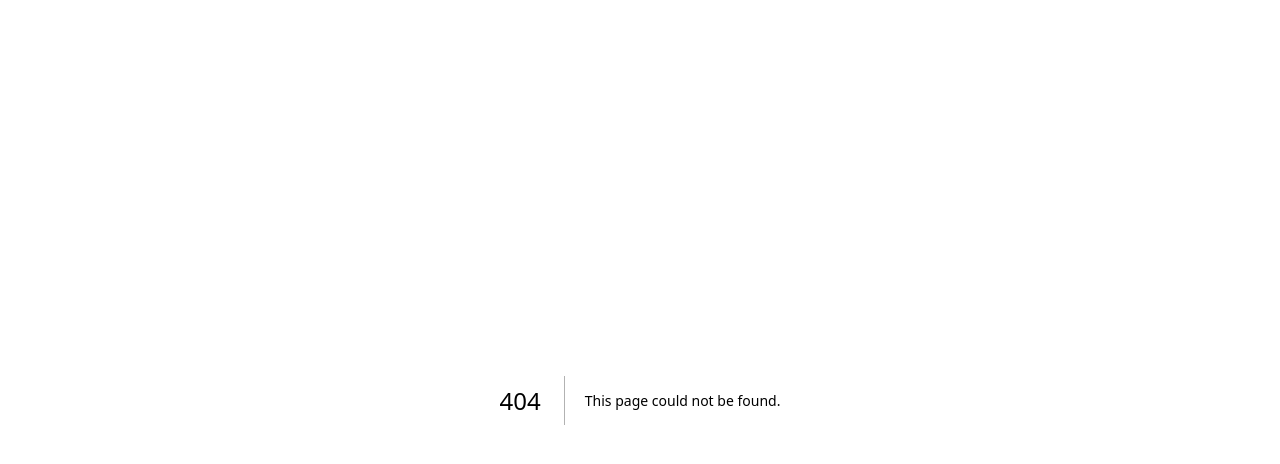
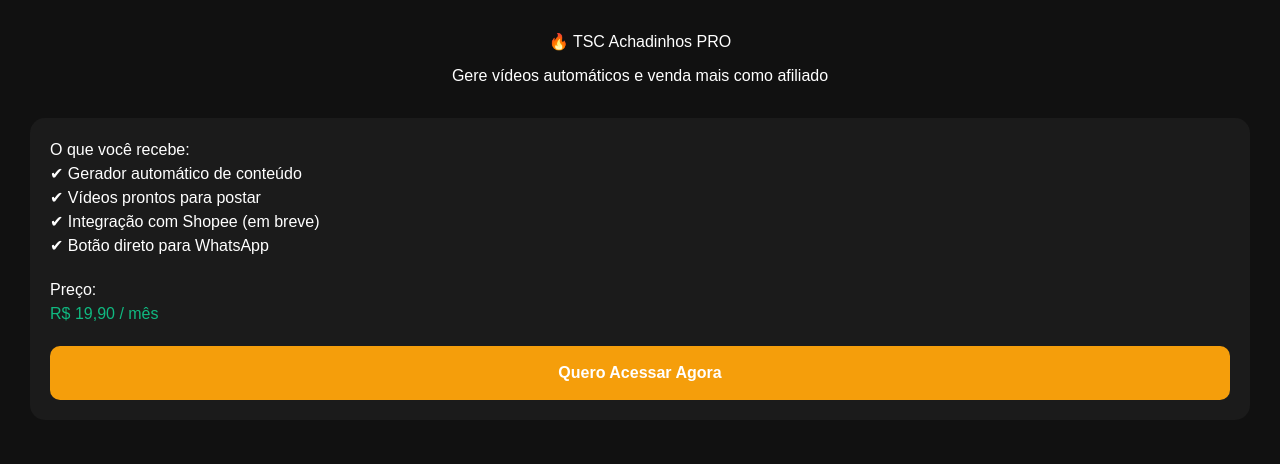
Before and after one commit to thiagoscalumby-boop/shopee-site, a Next.js app: page /vip in a window 1280 px wide. Before the commit this address had no page. Shown: the top 464 px of the page. Built offline with nearby package versions, Linux system fonts and the light colour scheme.

Commit message:
Create page.tsx

```diff
--- /dev/null
+++ b/app/vip/page.tsx
@@ -0,0 +1,47 @@
+'use client'
+
+export default function VIP() {
+  return (
+    <div style={{ background: "#111", color: "#fff", minHeight: "100vh", padding: "30px" }}>
+      <h1 style={{ textAlign: "center" }}>🔥 TSC Achadinhos PRO</h1>
+
+      <p style={{ textAlign: "center", marginTop: "10px" }}>
+        Gere vídeos automáticos e venda mais como afiliado
+      </p>
+
+      <div style={{
+        background: "#1b1b1b",
+        padding: "20px",
+        borderRadius: "15px",
+        marginTop: "30px"
+      }}>
+        <h2>O que você recebe:</h2>
+
+        <ul>
+          <li>✔ Gerador automático de conteúdo</li>
+          <li>✔ Vídeos prontos para postar</li>
+          <li>✔ Integração com Shopee (em breve)</li>
+          <li>✔ Botão direto para WhatsApp</li>
+        </ul>
+
+        <h2 style={{ marginTop: "20px" }}>Preço:</h2>
+        <h1 style={{ color: "#10b981" }}>R$ 19,90 / mês</h1>
+
+        <button
+          style={{
+            marginTop: "20px",
+            width: "100%",
+            padding: "15px",
+            background: "#f59e0b",
+            border: "none",
+            borderRadius: "10px",
+            fontWeight: "bold",
+            cursor: "pointer"
+          }}
+        >
+          Quero Acessar Agora
+        </button>
+      </div>
+    </div>
+  );
+}
```
